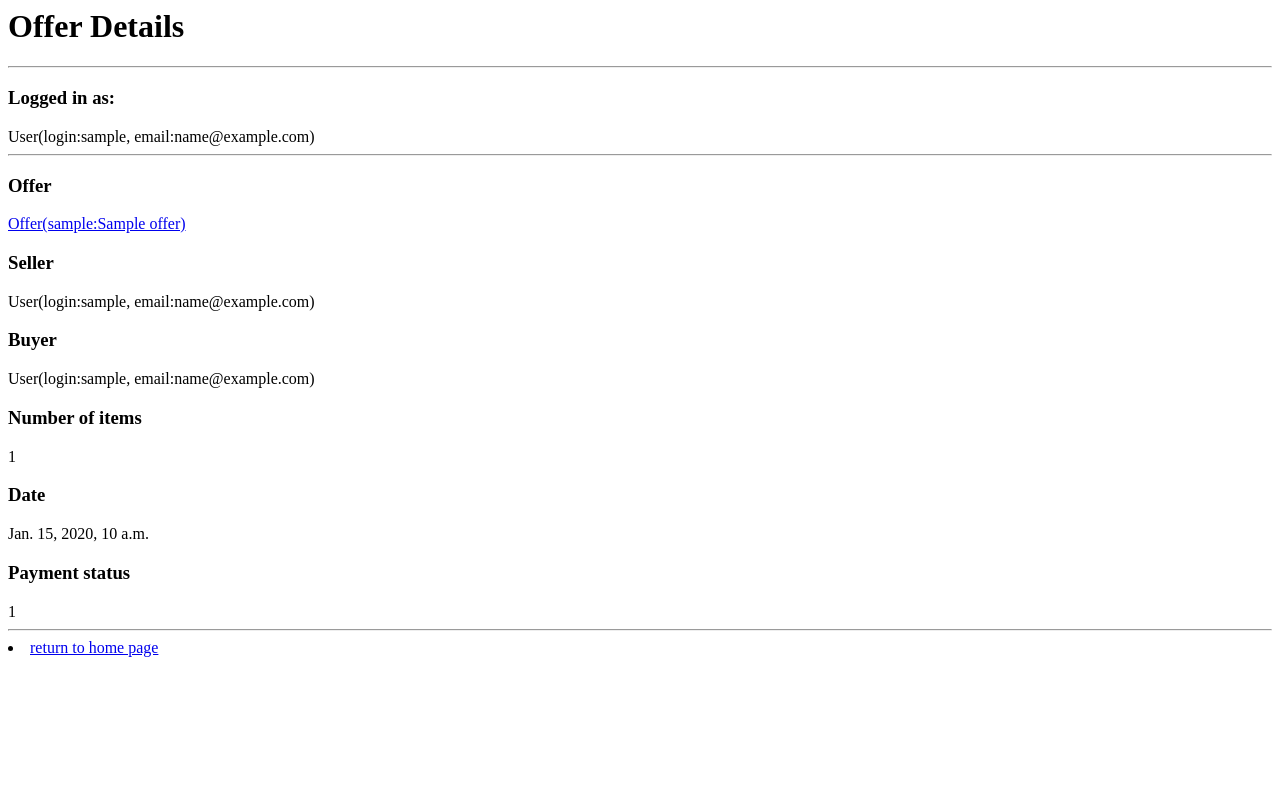
After one commit to msypetkowski/BD2Allegro, a Django app: page /transactions/1/ in a window 1280 px wide. The commit adds this page. Run offline with Django 3.2, Linux system fonts and the light colour scheme; a user stored in the database is signed in; tables that the repository leaves empty hold one stand-in row (values such as "Sample post").

Commit message:
add offer buy functionality

```diff
--- a/Shop/urls.py
+++ b/Shop/urls.py
@@ -18,7 +18,8 @@ from django.contrib import admin
 
 from ShopApp.views import Index, OfferView, LoginView, LoginViewConfirm, LogoutView, AccountPanel
 from ShopApp.views import RegisterAccountView, RegisterAccountViewConfirm
-from ShopApp.views import CreateNewOfferView, CreateNewOfferConfirm
+from ShopApp.views import CreateNewOfferView, CreateNewOfferConfirm, BuyOfferConfirm
+from ShopApp.views import TransactionView
 
 urlpatterns = [
     url(r'^admin/', admin.site.urls),
@@ -27,7 +28,7 @@ urlpatterns = [
     url(r'^logout/$', LogoutView.as_view(), name='logoutView'),
     url(r'^loginConfirm/$', LoginViewConfirm.as_view(), name='loginViewConfirm'),
     url(r'^offers/(?P<offerId>[0-99999]+)/$',
-        OfferView.as_view(), name='transactionView'),
+        OfferView.as_view(), name='offerView'),
     url(r'^account/$', AccountPanel.as_view(), name='accountView'),
     url(r'^register/$', RegisterAccountView.as_view(), name='registerAccountView'),
     url(r'^registerConfirm/$', RegisterAccountViewConfirm.as_view(),
@@ -35,4 +36,8 @@ urlpatterns = [
     url(r'^createOffer/$', CreateNewOfferView.as_view(), name='createOfferView'),
     url(r'^createOfferConfirm/$', CreateNewOfferConfirm.as_view(),
         name='createOfferConfirm'),
+    url(r'^buyOfferConfirm/$', BuyOfferConfirm.as_view(),
+        name='buyOfferConfirm'),
+    url(r'^transactions/(?P<transactionId>[0-99999]+)/$',
+        TransactionView.as_view(), name='transactionView'),
 ]
--- a/ShopApp/models.py
+++ b/ShopApp/models.py
@@ -7,7 +7,7 @@ class User(models.Model):
     status = models.IntegerField(default=1)
 
     def __str__(self):
-        return '(login:{}, email:{})'.format(
+        return 'User(login:{}, email:{})'.format(
             self.djangoUser.username,
             self.djangoUser.email,
         )
@@ -39,7 +39,7 @@ class Offer(models.Model):
     endDate = models.DateTimeField('end_date')
 
     def __str__(self):
-        return self.user.djangoUser.username + ':' + self.title
+        return 'Offer(' + self.user.djangoUser.username + ':' + self.title + ')'
 
 
 class Transaction(models.Model):
@@ -51,7 +51,7 @@ class Transaction(models.Model):
     paymentStatus = models.IntegerField('payment_status')
 
     def __str__(self):
-        return ('{}:{}:{}:{}'.format(
+        return ('Transaction(buyer={},seller={},title={},date={})'.format(
                 self.user.djangoUser.username,
                 self.offer.user.djangoUser.username,
                 self.offer.title,
--- /dev/null
+++ b/ShopApp/templates/transactionViewTemplate.html
@@ -0,0 +1,23 @@
+<h1> Offer Details </h1>
+
+<hr>
+<h3> Logged in as: </h3>
+{{loggedAs}} <br>
+
+<hr>
+<h3>Offer</h3>
+<a href="/offers/{{transaction.offer.id}}/">{{transaction.offer}}</a>
+<h3>Seller</h3>
+{{transaction.offer.user}}
+<h3>Buyer</h3>
+{{transaction.user}}
+<h3>Number of items</h3>
+{{transaction.numberOfItems}}
+<h3>Date</h3>
+{{transaction.date}}
+<h3>Payment status</h3>
+{{transaction.paymentStatus}}
+
+
+<hr>
+<li><a href="/">return to home page</a></li>
--- a/ShopApp/views.py
+++ b/ShopApp/views.py
@@ -64,8 +64,8 @@ class AccountPanel(View):
         myOffersList = Offer.objects.filter(user=user)
 
         # TODO:
-        myBuyTransactions = []
-        mySellTransactions = []
+        myBuyTransactions = Transaction.objects.filter(user=user)
+        mySellTransactions = Transaction.objects.filter(offer__user=user)
 
         template = loader.get_template('accountPanel.html')
         context = {
@@ -89,11 +89,17 @@ class OfferView(View):
         if request.user.is_authenticated:
             user = request.user
 
+        invalidData = False
+        if ('invalidData' in request.GET.keys()
+                and request.GET['invalidData'] == 'true'):
+            invalidData = True
+
         offer = Offer.objects.get(id=offerId)
         template = loader.get_template('offerViewTemplate.html')
         context = {
             'loggedAs': user,
             'offer': offer,
+            'invalidData': invalidData,
         }
         return HttpResponse(template.render(context, request))
 
@@ -233,3 +239,60 @@ class CreateNewOfferConfirm(View):
         else:
             code = getRedirectCode('/createOffer/', {'invalidData': 'true'})
             return HttpResponse(code)
+
+
+class BuyOfferConfirm(View):
+
+    def get(self, request):
+        user = getUser(request)
+
+        try:
+            count = int(request.GET['count'])
+            offerId = int(request.GET['offerId'])
+            succeed = True
+        except ValueError:
+            succeed = False
+
+        # FIXME: synchronization (mutex) and check if still possible
+
+        if succeed:
+            offer = Offer.objects.filter(id=offerId)[0]
+            if count > offer.availableItems:
+                succeed = False
+
+        if succeed:
+            newTransaction = Transaction.objects.create(
+                user=user,
+                offer=offer,
+                numberOfItems=count,
+                date=timezone.now(),
+                paymentStatus=0,
+            )
+            newAvailableItems = offer.availableItems - count
+            Offer.objects.filter(id=offerId).update(
+                availableItems=newAvailableItems)
+            code = 'Create Transaction'
+            code = getRedirectCode('/transactions/' + str(newTransaction.id))
+            return HttpResponse(code)
+        else:
+            code = getRedirectCode(
+                '/offers/' + str(offerId), {'invalidData': 'true'})
+            return HttpResponse(code)
+
+
+class TransactionView(View):
+
+    def get(self, request, transactionId):
+        try:
+            transaction = Transaction.objects.get(pk=transactionId)
+        except Transaction.DoesNotExist:
+            raise Http404("Transaction does not exist")
+
+        user = getUser(request)
+
+        template = loader.get_template('transactionViewTemplate.html')
+        context = {
+            'loggedAs': user,
+            'transaction': transaction,
+        }
+        return HttpResponse(template.render(context, request))
```
Also changed, not shown: ShopApp/templates/offerViewTemplate.html (+15 -0 lines).
